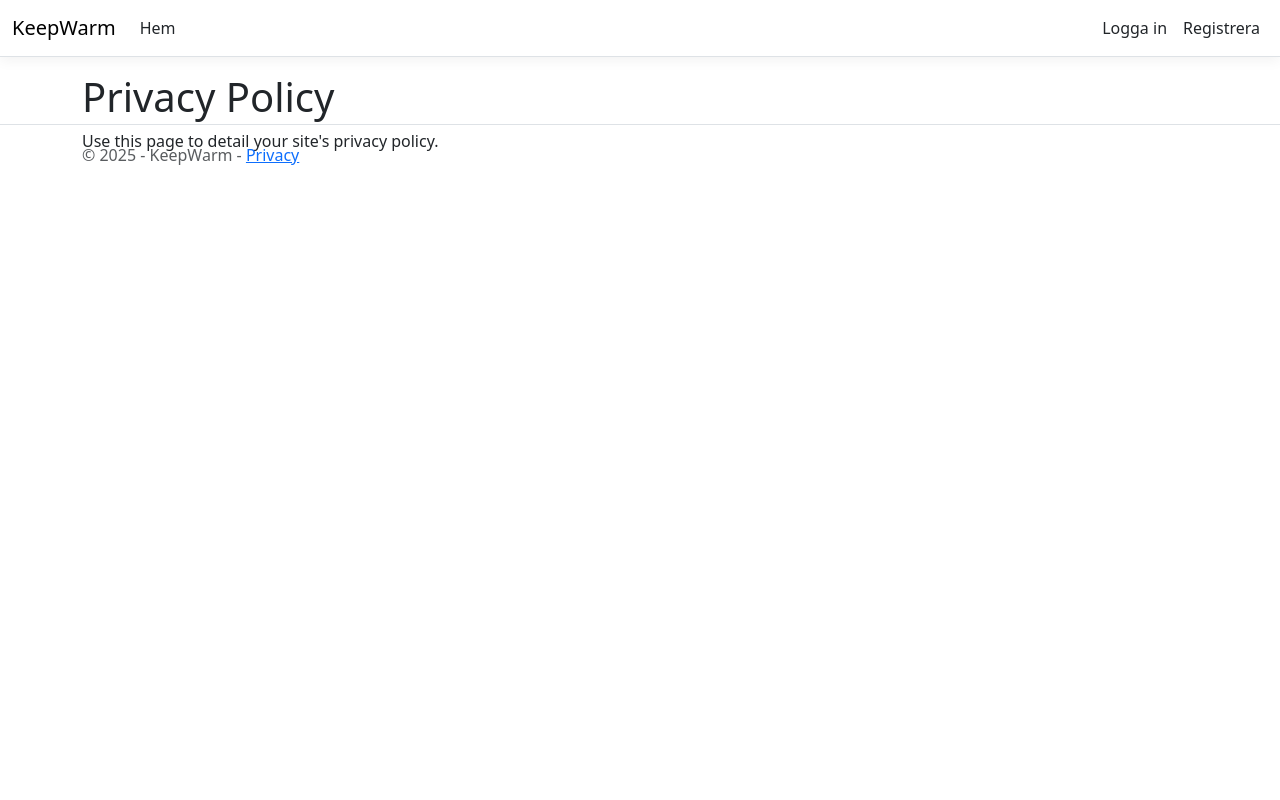
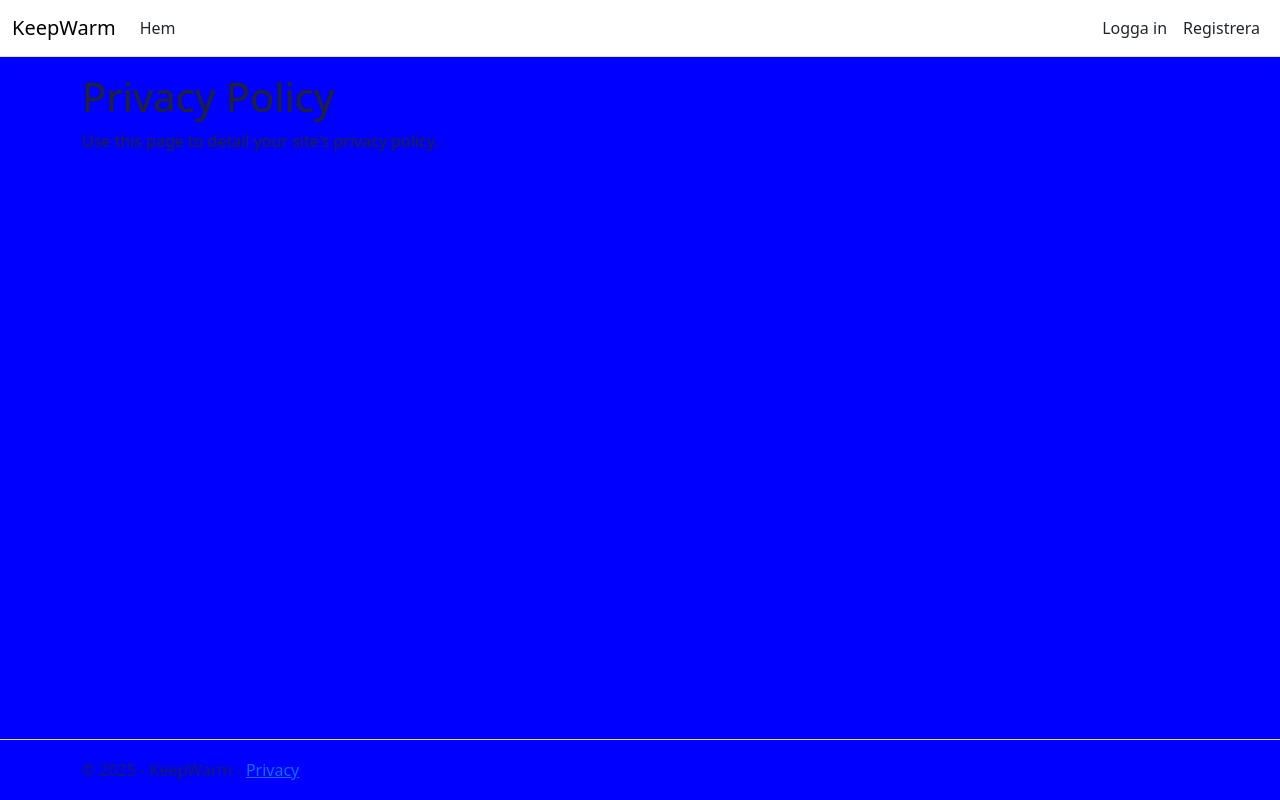
Before and after one commit to happy-bits/ai-start, an ASP.NET Core app: page /Home/Privacy in a window 1280 px wide. Run offline with ASP.NET Core 8, Linux system fonts and the light colour scheme; style sheets or scripts are compiled from the project's sources.

Commit message:
Refactor CSS and add PGP signature
Co-authored-by: happybits <happybits@gmail.com>

```diff
--- a/KeepWarm/wwwroot/css/site.css
+++ b/KeepWarm/wwwroot/css/site.css
@@ -14,10 +14,12 @@ html {
 
 html {
   position: relative;
-  min-hbody {
+  min-height: 100%;
+}
+
+body {
   margin-bottom: 60px;
-  background-color: red;
-}rgin-bottom: 60px;
+  background-color: blue;
 }
 
 .form-floating > .form-control-plaintext::placeholder, .form-floating > .form-control::placeholder {
```
Also changed, not shown: 1 other file.
